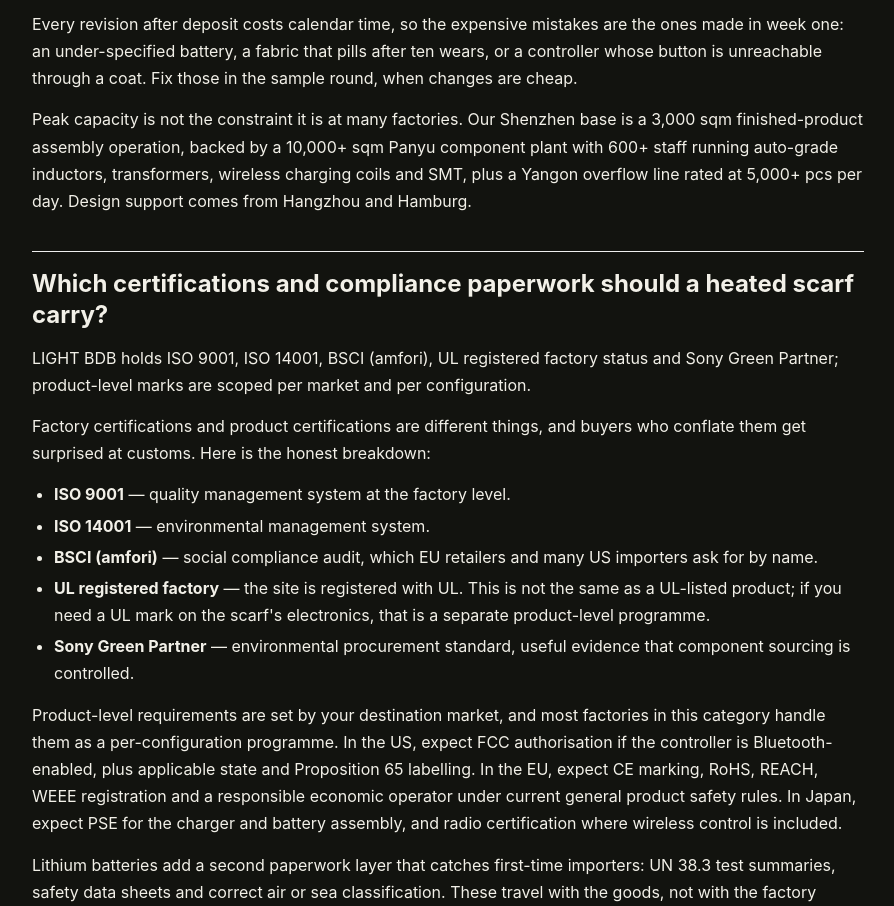
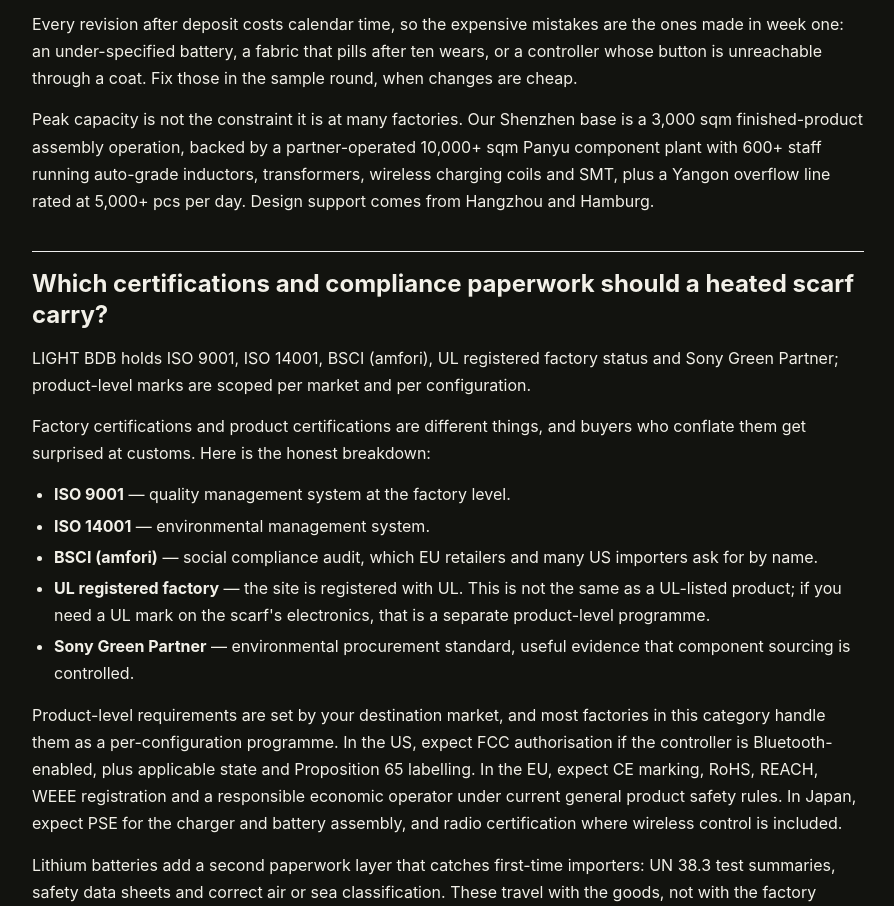
Before and after one commit to yeeyeeonline/lightbdb-site, a plain HTML site: page guides/heated-scarf-flagship-vs-slim-which-sku-for-which-season.html in a window 1280 px wide. Shown: the part 4319-5225 px from the top of the page, without its empty margins (192-1086 px from the left). Drawn offline with Linux system fonts and the light colour scheme.

```diff
--- a/guides/heated-scarf-flagship-vs-slim-which-sku-for-which-season.html
+++ b/guides/heated-scarf-flagship-vs-slim-which-sku-for-which-season.html
@@ -259,7 +259,7 @@
 
 <p>Every revision after deposit costs calendar time, so the expensive mistakes are the ones made in week one: an under-specified battery, a fabric that pills after ten wears, or a controller whose button is unreachable through a coat. Fix those in the sample round, when changes are cheap.</p>
 
-<p>Peak capacity is not the constraint it is at many factories. Our Shenzhen base is a 3,000 sqm finished-product assembly operation, backed by a 10,000+ sqm Panyu component plant with 600+ staff running auto-grade inductors, transformers, wireless charging coils and SMT, plus a Yangon overflow line rated at 5,000+ pcs per day. Design support comes from Hangzhou and Hamburg.</p>
+<p>Peak capacity is not the constraint it is at many factories. Our Shenzhen base is a 3,000 sqm finished-product assembly operation, backed by a partner-operated 10,000+ sqm Panyu component plant with 600+ staff running auto-grade inductors, transformers, wireless charging coils and SMT, plus a Yangon overflow line rated at 5,000+ pcs per day. Design support comes from Hangzhou and Hamburg.</p>
 
 <h2>Which certifications and compliance paperwork should a heated scarf carry?</h2>
 <p>LIGHT BDB holds ISO 9001, ISO 14001, BSCI (amfori), UL registered factory status and Sony Green Partner; product-level marks are scoped per market and per configuration.</p>
```
Also changed, not shown: llms.txt.
